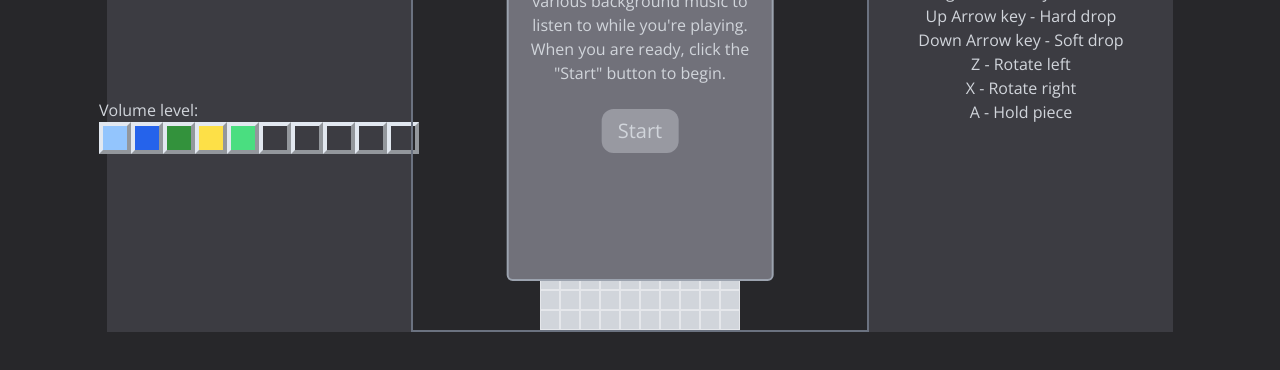
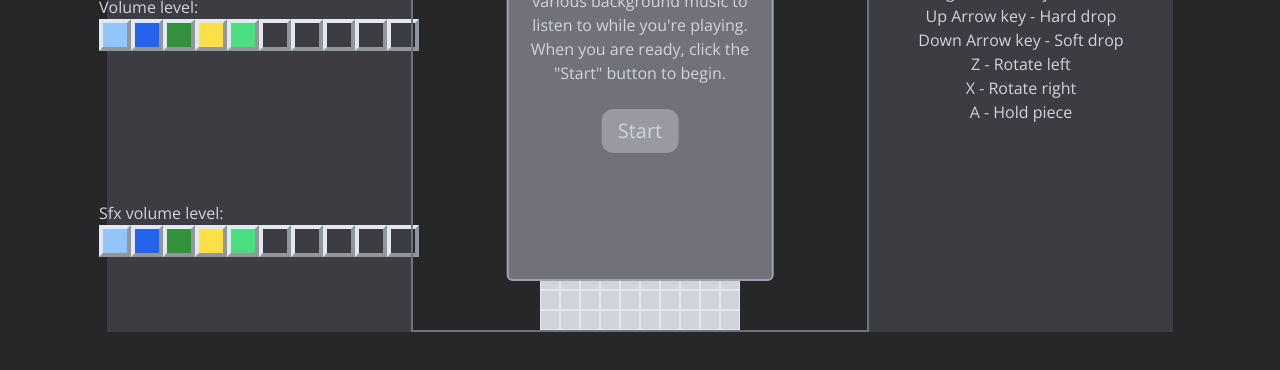
Before and after one commit to yavoraldev00/Tetris-in-JavaScript-Remake, a website: page index.html in a window 1280 px wide. Shown: the part 356-726 px from the top of the page. Drawn offline with nearby package versions, Linux system fonts and the light colour scheme.

Commit message:
Added Sfx volume control

```diff
--- a/css/input.css
+++ b/css/input.css
@@ -21,6 +21,9 @@
 
     /* Music Volume */
     --Volume: 5;
+
+    /* SFX Volume */
+    --SfxVolume: 5;
 }
 
 @layer utilities {
@@ -34,11 +37,12 @@
 }
 
 /* Volume control */
-#volume-control {
+#volume-control, #sfx-control {
   position: relative;
 }
 
-#volume-control::before {
+/* Volume and SFX control */
+#volume-control::before, #sfx-control::before {
   content: "";
   position: absolute;
   inset: 0;
@@ -57,17 +61,29 @@
     rgb(51, 146, 60) 90% 100%   /* same as 3 */
   );
 
-  mask-image: linear-gradient(
+  mask-repeat: no-repeat;
+  mask-size: 100% 100%;
+}
+
+/* Volume mask. Only displays as many volume blocks as selected */
+#volume-control::before{
+    mask-image: linear-gradient(
     to right,
     black calc(var(--Volume) * 10%),
     transparent calc(var(--Volume) * 10%)
   );
-
-  mask-repeat: no-repeat;
-  mask-size: 100% 100%;
 }
 
-#volume-control > div {
+/* Sfx mask. Only displays as many volume blocks as selected */
+#sfx-control::before{
+  mask-image: linear-gradient(
+    to right,
+    black calc(var(--SfxVolume) * 10%),
+    transparent calc(var(--SfxVolume) * 10%)
+  );
+}
+
+#volume-control > div, #sfx-control > div {
   position: relative;
   box-sizing: border-box;
   border: 4px solid rgb(226 232 240);
--- a/index.html
+++ b/index.html
@@ -48,6 +48,22 @@
                     <div class="cursor-pointer w-8 text-transparent" onclick="setMusicVolume(this)">8</div>
                     <div class="cursor-pointer w-8 text-transparent" onclick="setMusicVolume(this)">9</div>
                     <div class="cursor-pointer w-8 text-transparent" onclick="setMusicVolume(this)">10</div>
+                </div>
+            </div>
+
+            <div class="my-auto">
+                <div>Sfx volume level:</div>
+                <div class="flex" id="sfx-control">
+                    <div class="cursor-pointer w-8 text-transparent" onclick="setSfxVolume(this)">1</div>
+                    <div class="cursor-pointer w-8 text-transparent" onclick="setSfxVolume(this)">2</div>
+                    <div class="cursor-pointer w-8 text-transparent" onclick="setSfxVolume(this)">3</div>
+                    <div class="cursor-pointer w-8 text-transparent" onclick="setSfxVolume(this)">4</div>
+                    <div class="cursor-pointer w-8 text-transparent" onclick="setSfxVolume(this)">5</div>
+                    <div class="cursor-pointer w-8 text-transparent" onclick="setSfxVolume(this)">6</div>
+                    <div class="cursor-pointer w-8 text-transparent" onclick="setSfxVolume(this)">7</div>
+                    <div class="cursor-pointer w-8 text-transparent" onclick="setSfxVolume(this)">8</div>
+                    <div class="cursor-pointer w-8 text-transparent" onclick="setSfxVolume(this)">9</div>
+                    <div class="cursor-pointer w-8 text-transparent" onclick="setSfxVolume(this)">10</div>
                 </div>
             </div>
         </div>
@@ -135,7 +151,6 @@
     </div>
 
     <!-- Game scripts -->
-    <script src="scripts/sounds.js"></script>
     <script src="scripts/pieceState.js"></script>
     <script src="scripts/board.js"></script>
     <script src="scripts/pieceMovement.js"></script>
@@ -144,5 +159,6 @@
     <script src="scripts/pieceSetting.js"></script>
     <script src="scripts/gameState.js"></script>
     <script src="scripts/animations.js"></script>
+    <script src="scripts/sounds.js"></script>
 </body>
 </html>
--- a/scripts/sounds.js
+++ b/scripts/sounds.js
@@ -38,6 +38,11 @@ scoreSound.load();
 
 const levelUp = new Audio("resources/level_up.wav");
 levelUp.load();
+
+// Array containing all sound effects. Used for adjusting SFX volume
+const SfxArray = [
+    hardDropSound, moveSound, rotateSound, softDropSound, clearSingle, clearDouble, clearTriple, clearTetris, gameOver, Victory, pauseSound, scoreSound, levelUp
+]
 
 // Level music
 const level_1 = new Audio("resources/level_1_8.mp3");
@@ -84,14 +89,30 @@ var current_level = level_1;
 
 // Changes the music volume
 const setMusicVolume = (volume_level) => {
+    // If the function is called from the volume control, adjusts the value and changes the slider fullness
     if(typeof(volume_level) == "object"){
         volume_level = volume_level.textContent;
+        r.style.setProperty("--Volume",`${volume_level}`);
     }
 
     current_level.volume = volume_level / 10;
+}
 
-    r.style.setProperty("--Volume",`${volume_level}`);
+// Changes the Sfx volume
+const setSfxVolume = (volume_level) => {
+    // If the function is called from the volume control, adjusts the value and changes the slider fullness
+    if(typeof(volume_level) == "object"){
+        volume_level = volume_level.textContent;
+        r.style.setProperty("--SfxVolume",`${volume_level}`);
+    }
+
+    // Sets the volume level of each sound effect to match the user defined one
+    SfxArray.forEach((sound_effect) => {
+        sound_effect.volume = volume_level / 10;
+    })
 }
+
+setSfxVolume(getComputedStyle(r).getPropertyValue("--SfxVolume"));
 
 // Changes the currently playing video
 const changeVideo = (level) => {
```
Also changed, not shown: css/output.css.
